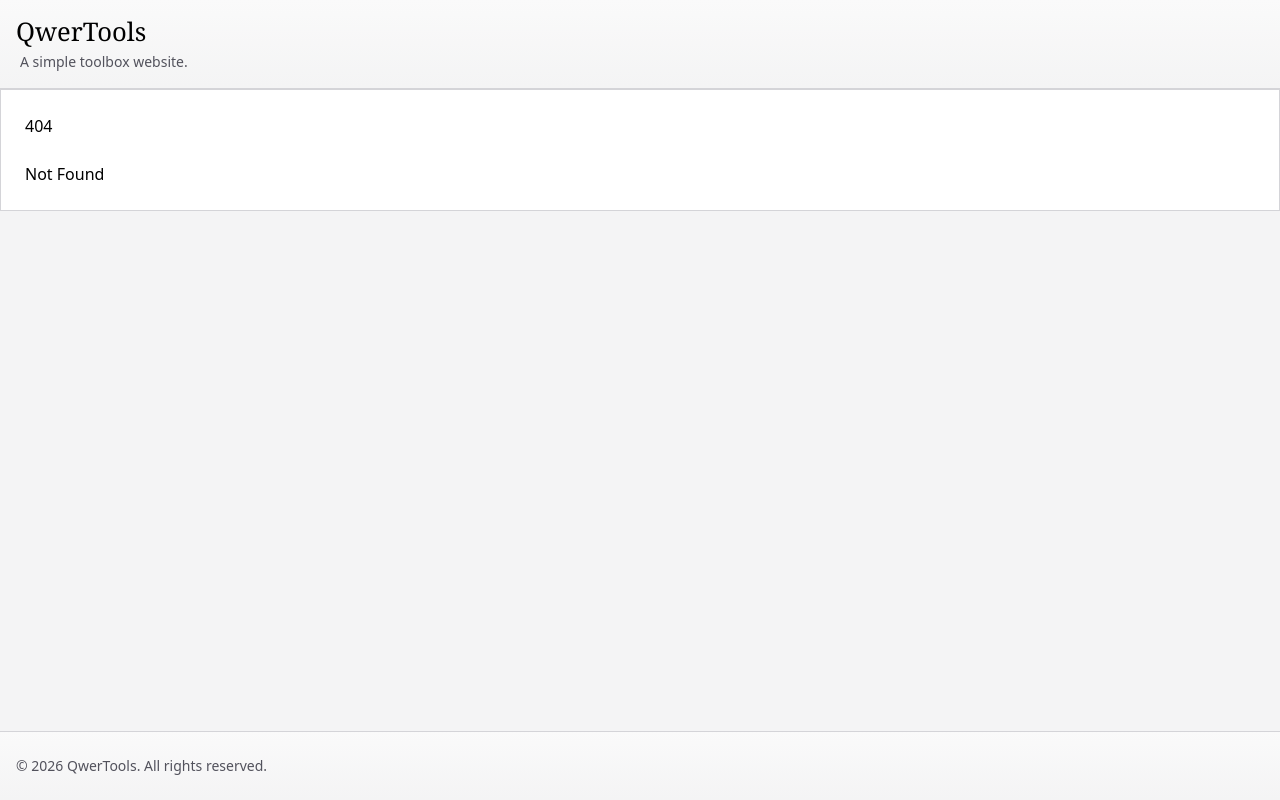
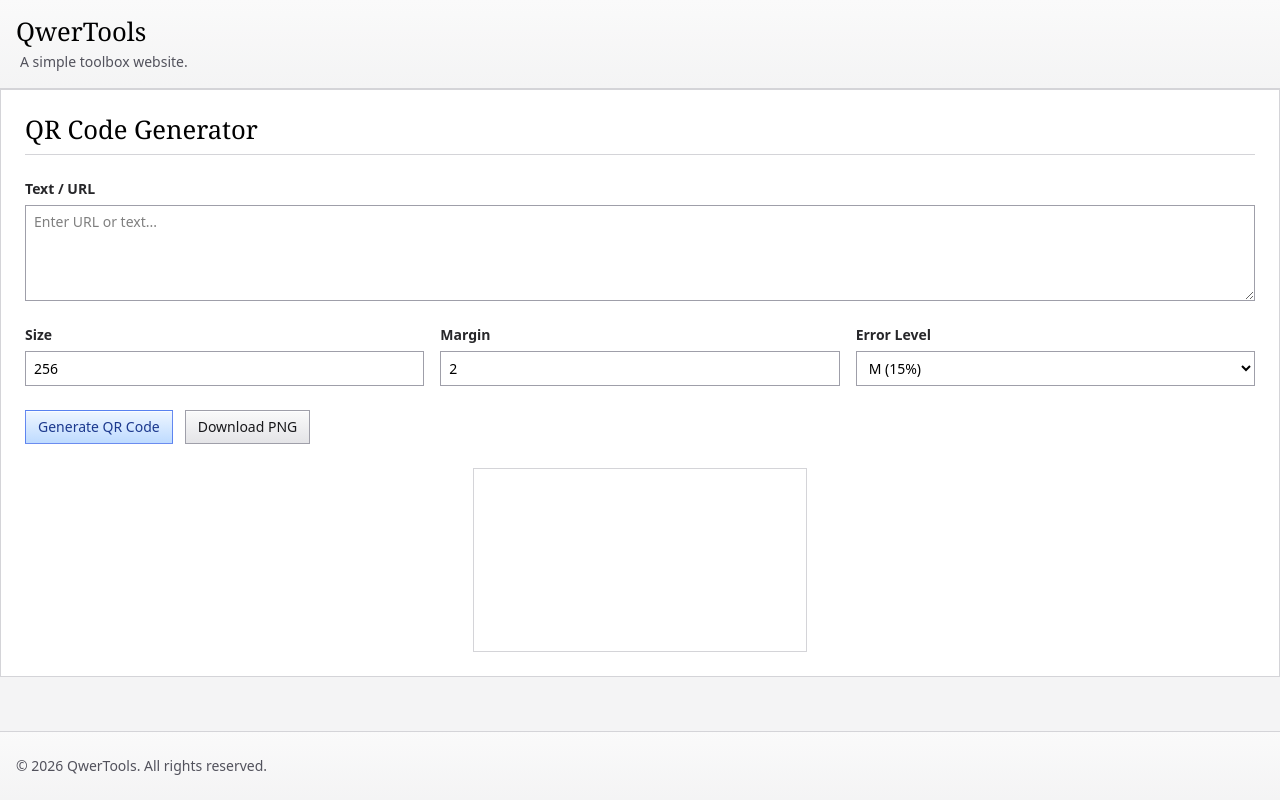
Before and after one commit to copyandpastea/qwertools, a SvelteKit app: page /tools/qr-generator in a window 1280 px wide. Before the commit this address had no page. Built offline with nearby package versions, Linux system fonts and the light colour scheme.

Commit message:
Finish qr-generator

```diff
--- /dev/null
+++ b/src/routes/tools/qr-generator/+page.svelte
@@ -0,0 +1,112 @@
+<script lang="ts">
+  import QRCode from "qrcode";
+
+  let text = $state("");
+  let size = $state(256);
+  let margin = $state(2);
+  let errorLevel: "L" | "M" | "Q" | "H" = $state("M");
+
+  let canvas: HTMLCanvasElement | null = $state(null);
+  let hasGenerated = $state(false);
+  let error: string | null = $state(null);
+
+  async function generate() {
+    error = null;
+
+    if (!text.trim()) {
+      error = "Please enter text or URL.";
+      return;
+    }
+
+    try {
+      await QRCode.toCanvas(canvas, text, {
+        width: size,
+        margin,
+        errorCorrectionLevel: errorLevel,
+      });
+
+      hasGenerated = true;
+    } catch (e) {
+      error = "Failed to generate QR code.";
+    }
+  }
+
+  function download() {
+    if (!hasGenerated) return;
+
+    const link = document.createElement("a");
+    link.download = "qrcode.png";
+    link.href = canvas?.toDataURL() ?? "";
+    link.click();
+  }
+</script>
+
+<h1 class="wiki-h1">QR Code Generator</h1>
+
+<div class="wiki-field">
+  <label for="text" class="wiki-label">Text / URL</label>
+  <textarea
+    id="text"
+    class="wiki-textarea"
+    bind:value={text}
+    placeholder="Enter URL or text..."
+  ></textarea>
+</div>
+
+<div class="grid grid-cols-3 gap-4">
+  <div class="wiki-field">
+    <label for="size" class="wiki-label">Size</label>
+    <input
+      id="size"
+      type="number"
+      min="128"
+      max="1024"
+      class="wiki-input"
+      bind:value={size}
+    />
+  </div>
+
+  <div class="wiki-field">
+    <label for="margin" class="wiki-label">Margin</label>
+    <input
+      id="margin"
+      type="number"
+      min="0"
+      max="10"
+      class="wiki-input"
+      bind:value={margin}
+    />
+  </div>
+
+  <div class="wiki-field">
+    <label for="errorLevel" class="wiki-label">Error Level</label>
+    <select id="errorLevel" class="wiki-select" bind:value={errorLevel}>
+      <option value="L">L (7%)</option>
+      <option value="M">M (15%)</option>
+      <option value="Q">Q (25%)</option>
+      <option value="H">H (30%)</option>
+    </select>
+  </div>
+</div>
+
+<!-- 操作按钮 -->
+<div class="flex gap-3">
+  <button class="wiki-btn wiki-btn-primary" on:click={generate}>
+    Generate QR Code
+  </button>
+
+  <button class="wiki-btn" disabled={!hasGenerated} on:click={download}>
+    Download PNG
+  </button>
+</div>
+
+{#if error}
+  <div class="wiki-notice wiki-notice-danger">
+    {error}
+  </div>
+{/if}
+
+<!-- 预览 -->
+<div class="flex justify-center mt-4">
+  <canvas bind:this={canvas} class="wiki-panel p-4"></canvas>
+</div>
```
